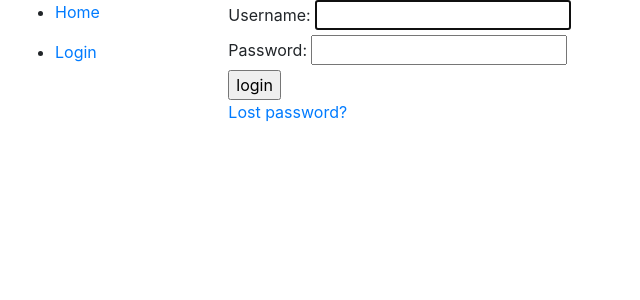
After one commit to tomboo/monitor, a Django app: page /accounts/login/ in a window 1280 px wide. The commit adds this page. Shown: the top 300 px of the page, without its empty margins (0-640 px from the left). Run offline with Django 3.2, Linux system fonts and the light colour scheme; some libraries are stand-ins or nearby versions.

Commit message:
Django Tutorial Part 8: User authentication and permissions

```diff
--- a/monitor/settings.py
+++ b/monitor/settings.py
@@ -134,3 +134,7 @@ STATIC_URL = '/static/'
 # Simplified static file serving.
 # https://warehouse.python.org/project/whitenoise/
 STATICFILES_STORAGE = 'whitenoise.storage.CompressedManifestStaticFilesStorage'
+
+# Redirect to home URL after login (Default redirects to /accounts/profile/)
+LOGIN_REDIRECT_URL = '/'
+EMAIL_BACKEND = 'django.core.mail.backends.console.EmailBackend'
--- a/monitor/urls.py
+++ b/monitor/urls.py
@@ -26,5 +26,11 @@ urlpatterns = [
     path('', RedirectView.as_view(url='/weight/')),
 ]
 
-# Use static() to add url mapping to serve static files during development (only)
+# Use static() to add url mapping to serve static files during
+# development (only)
 urlpatterns += static(settings.STATIC_URL, document_root=settings.STATIC_ROOT)
+
+# Add Django site authentication urls (for login, logout, password management)
+urlpatterns += [
+    path('accounts/', include('django.contrib.auth.urls')),
+]
--- /dev/null
+++ b/templates/registration/logged_out.html
@@ -0,0 +1,6 @@
+{% extends "base_generic.html" %}
+
+{% block content %}
+  <p>Logged out!</p>
+  <a href="{% url 'login'%}">Click here to login again.</a>
+{% endblock %}
--- /dev/null
+++ b/templates/registration/login.html
@@ -0,0 +1,39 @@
+{% extends "base_generic.html" %}
+
+{% block content %}
+
+{% if form.errors %}
+  <p>Your username and password didn't match. Please try again.</p>
+{% endif %}
+
+{% if next %}
+  {% if user.is_authenticated %}
+    <p>Your account doesn't have access to this page. To proceed,
+    please login with an account that has access.</p>
+  {% else %}
+    <p>Please login to see this page.</p>
+  {% endif %}
+{% endif %}
+
+<form method="post" action="{% url 'login' %}">
+{% csrf_token %}
+
+<div>
+  <td>{{ form.username.label_tag }}</td>
+  <td>{{ form.username }}</td>
+</div>
+<div>
+  <td>{{ form.password.label_tag }}</td>
+  <td>{{ form.password }}</td>
+</div>
+
+<div>
+  <input type="submit" value="login" />
+  <input type="hidden" name="next" value="{{ next }}" />
+</div>
+</form>
+
+{# Assumes you setup the password_reset view in your URLconf #}
+<p><a href="{% url 'password_reset' %}">Lost password?</a></p>
+
+{% endblock %}
--- /dev/null
+++ b/templates/registration/password_reset_complete.html
@@ -0,0 +1,6 @@
+{% extends "base_generic.html" %}
+
+{% block content %}
+  <h1>The password has been changed!</h1>
+  <p><a href="{% url 'login' %}">log in again?</a></p>
+{% endblock %}
--- /dev/null
+++ b/templates/registration/password_reset_done.html
@@ -0,0 +1,5 @@
+{% extends "base_generic.html" %}
+
+{% block content %}
+  <p>We've emailed you instructions for setting your password. If they haven't arrived in a few minutes, check your spam folder.</p>
+{% endblock %}
--- /dev/null
+++ b/templates/registration/password_reset_email.html
@@ -0,0 +1,2 @@
+Someone asked for password reset for email {{ email }}. Follow the link below:
+{{ protocol}}://{{ domain }}{% url 'password_reset_confirm' uidb64=uid token=token %}
--- a/weight/templates/base_generic.html
+++ b/weight/templates/base_generic.html
@@ -16,9 +16,16 @@
       {% block sidebar %}
         <ul class="sidebar-nav">
           <li><a href="{% url 'index' %}">Home</a></li>
-          <li><a href="{% url 'weights' %}">Weights Chart</a></li>
-          <li><a href="">All books</a></li>
-          <li><a href="">All authors</a></li>
+        </ul>
+
+        <ul>
+          {% if user.is_authenticated %}
+            <li>User: {{ user.get_username }}</li>
+            <li><a href="{% url 'weights' %}">Weights Chart</a></li>
+            <li><a href="{% url 'logout'%}?next={{request.path}}">Logout</a></li>
+          {% else %}
+            <li><a href="{% url 'login'%}?next={{request.path}}">Login</a></li>
+          {% endif %}
         </ul>
      {% endblock %}
       </div>
```
Also changed, not shown: templates/registration/password_reset_confirm.html (added, +29 -0 lines), templates/registration/password_reset_form.html (added, +12 -0 lines), weight/views.py (+6 -4 lines), db.sqlite3.
